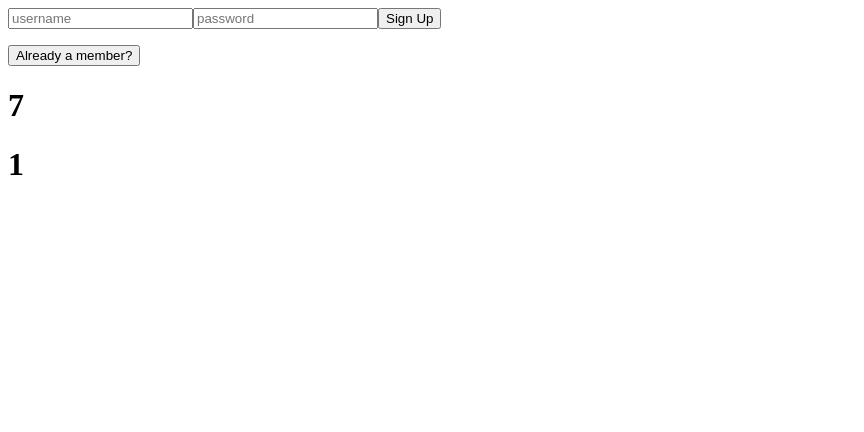
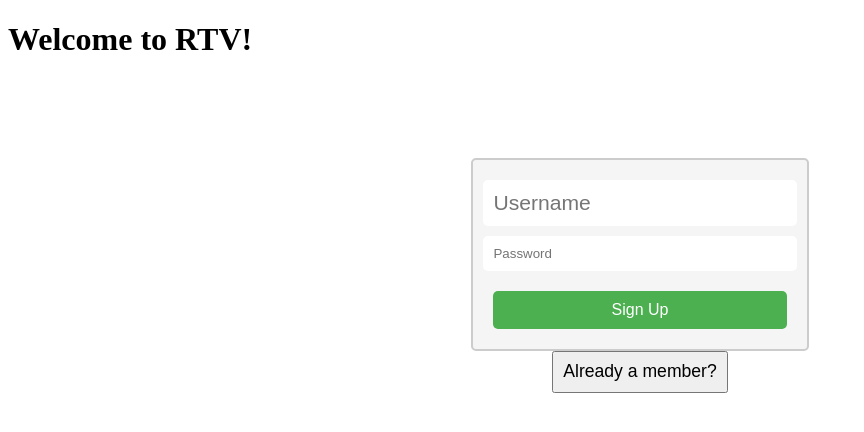
Before and after one commit to camcamman/RTV, a React (Create React App) app in the folder client/: page / in a window 1280 px wide. Shown: the top 432 px of the page, without its empty margins (0-864 px from the left). Built offline with nearby package versions, Linux system fonts and the light colour scheme.

Commit message:
added css for login/signup page

```diff
--- a/client/src/components/Auth/Auth.js
+++ b/client/src/components/Auth/Auth.js
@@ -5,36 +5,30 @@ import { userContext } from "../context/UserProvider";
 const initInputs = { username: "", password: "" }
 
 export default function Home () {
-    const [inputs, setInputs] = useState(initInputs)
-    const [toggle, setToggle] = useState(true)
+  const [inputs, setInputs] = useState(initInputs);
+  const [toggle, setToggle] = useState(true);
 
-    const {
-        signup,
-        login,
-        errMsg
-    } = useContext(userContext)
+  const { signup, login, errMsg } = useContext(userContext);
 
   function handleChange(e){
     const {name, value} = e.target
-        setInputs(prevInputs => ({
-          ...prevInputs,
-          [name]: value
-        }))
-        // console.log(inputs)
+    setInputs(prevInputs => ({ ...prevInputs, [name]: value }))
   }
 
-    function handleSignin (e) {
+  function handleSignin(e) {
     e.preventDefault()
     signup(inputs)
   }
 
-    function handleLogin (e) {
+  function handleLogin(e) {
     e.preventDefault()
     login(inputs)
   }
 
   return(
-        <div>
+    <div className="home-container">
+      <h1>Welcome to RTV!</h1>
+      <div className="auth-form-container">
         {toggle ?
           <>
             <AuthForm
@@ -56,11 +50,9 @@ export default function Home () {
               errMsg = {errMsg}
             />
             <button onClick={() => setToggle(prev => !prev)}>Not a member?</button>
-
           </>
         }
-        <h1>7</h1>
-        <h1>1</h1>
+      </div>
     </div>
   )
 }
--- a/client/src/components/Auth/AuthForm.js
+++ b/client/src/components/Auth/AuthForm.js
@@ -1,40 +1,43 @@
 import React from "react";
+// import "../../authForm.css";
+// import "../..styles/authForm.css";
+import "../../styles/authForm.css";
+// import ".../styles/authForm.css";
 
-export default function AuthForm (props) {
-
+export default function AuthForm(props) {
   const {
     handleChange,
     buttonText,
     handleSubmit,
-        inputs: {username, password},
-        errMsg
-    } = props
+    inputs: { username, password },
+    errMsg,
+  } = props;
 
-    return(
-        <>
-            <form onSubmit={handleSubmit}>
+  return (
+    <div className="auth-form-container">
+      <form className="auth-form" onSubmit={handleSubmit}>
         <input
+          className="auth-input"
           type="text"
-                    placeholder="username"
+          placeholder="Username"
           value={username}
           onChange={handleChange}
           name="username"
           required
-                >
-                </input>
+        />
 
         <input
-                    type="text"
-                    placeholder="password"
+          className="auth-input"
+          type="password"
+          placeholder="Password"
           value={password}
           onChange={handleChange}
           name="password"
           required
-                >
-                </input>
-                <button> {buttonText} </button>
+        />
+        <button className="auth-button">{buttonText}</button>
       </form>
-            <p>{errMsg}</p>
-        </>
-    )
+      {errMsg && <p className="auth-error">{errMsg}</p>}
+    </div>
+  );
 }
--- /dev/null
+++ b/client/src/styles/auth.css
@@ -0,0 +1,53 @@
+.home-container {
+    display: flex;
+    flex-direction: column;
+    align-items: center;
+    justify-content: center;
+    height: 100vh;
+    background-color: #F2F2F2;
+  }
+
+  .auth-form-container {
+    display: flex;
+    flex-direction: column;
+    align-items: center;
+    justify-content: center;
+    background-color: white;
+    padding: 20px;
+    border-radius: 10px;
+    box-shadow: 0 2px 6px rgba(0, 0, 0, 0.1);
+    margin-top: 20px;
+  }
+
+  button {
+    margin-top: 10px;
+    border-radius: 5px;
+    border: none;
+    background-color: #0077FF;
+    color: white;
+    padding: 10px;
+    cursor: pointer;
+    transition: background-color 0.2s ease-in-out;
+  }
+
+  button:hover {
+    background-color: #0066CC;
+  }
+
+  input[type="text"],
+  input[type="password"] {
+    margin-top: 10px;
+    padding: 10px;
+    border-radius: 5px;
+    border: none;
+    background-color: #F2F2F2;
+    width: 100%;
+    box-sizing: border-box;
+    font-size: 16px;
+  }
+
+  .error-message {
+    color: red;
+    margin-top: 10px;
+    text-align: center;
+  }
--- /dev/null
+++ b/client/src/styles/authForm.css
@@ -0,0 +1,60 @@
+.auth-form-container {
+    display: flex;
+    flex-direction: column;
+    align-items: center;
+    margin-top: 50px;
+  }
+
+  .auth-form {
+    display: flex;
+    flex-direction: column;
+    align-items: center;
+    padding: 20px;
+    border: 2px solid #ccc;
+    border-radius: 5px;
+    background-color: #f5f5f5;
+  }
+
+  .auth-input {
+    width: 100%;
+    margin-bottom: 10px;
+    padding: 10px;
+    border: none;
+    border-radius: 5px;
+  }
+
+  .auth-button {
+    width: 100%;
+    margin-top: 10px;
+    padding: 10px;
+    border: none;
+    border-radius: 5px;
+    background-color: #4caf50;
+    color: white;
+    font-size: 16px;
+    cursor: pointer;
+  }
+
+  .auth-button:hover {
+    background-color: #3e8e41;
+  }
+
+  .auth-error {
+    margin-top: 10px;
+    color: #f44336;
+  }
+
+
+  form {
+    font-size: 1.2em;
+  }
+
+  input[type="text"], button {
+    font-size: 1.1em;
+    padding: 0.5em;
+  }
+
+  p {
+    font-size: 1.2em;
+    color: red;
+  }
```
Lines whose indentation alone changed are shown as unchanged.
